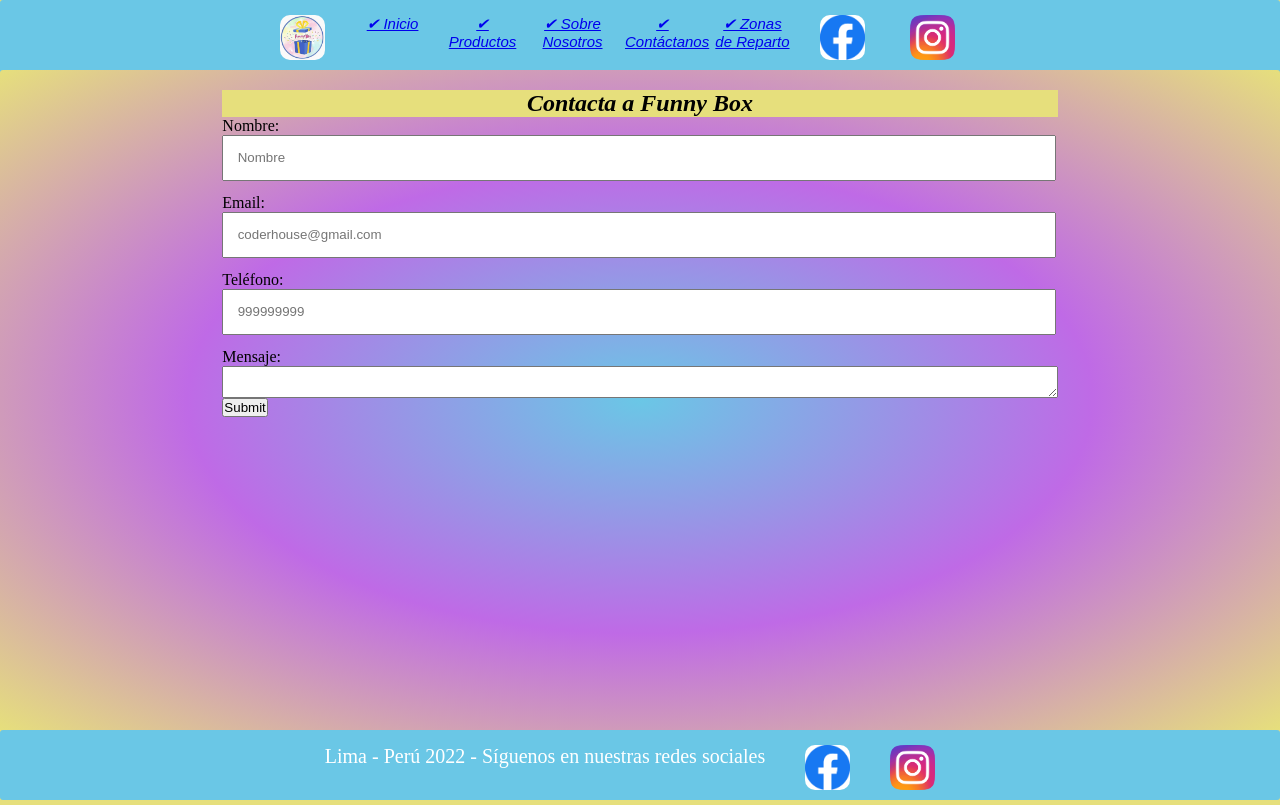
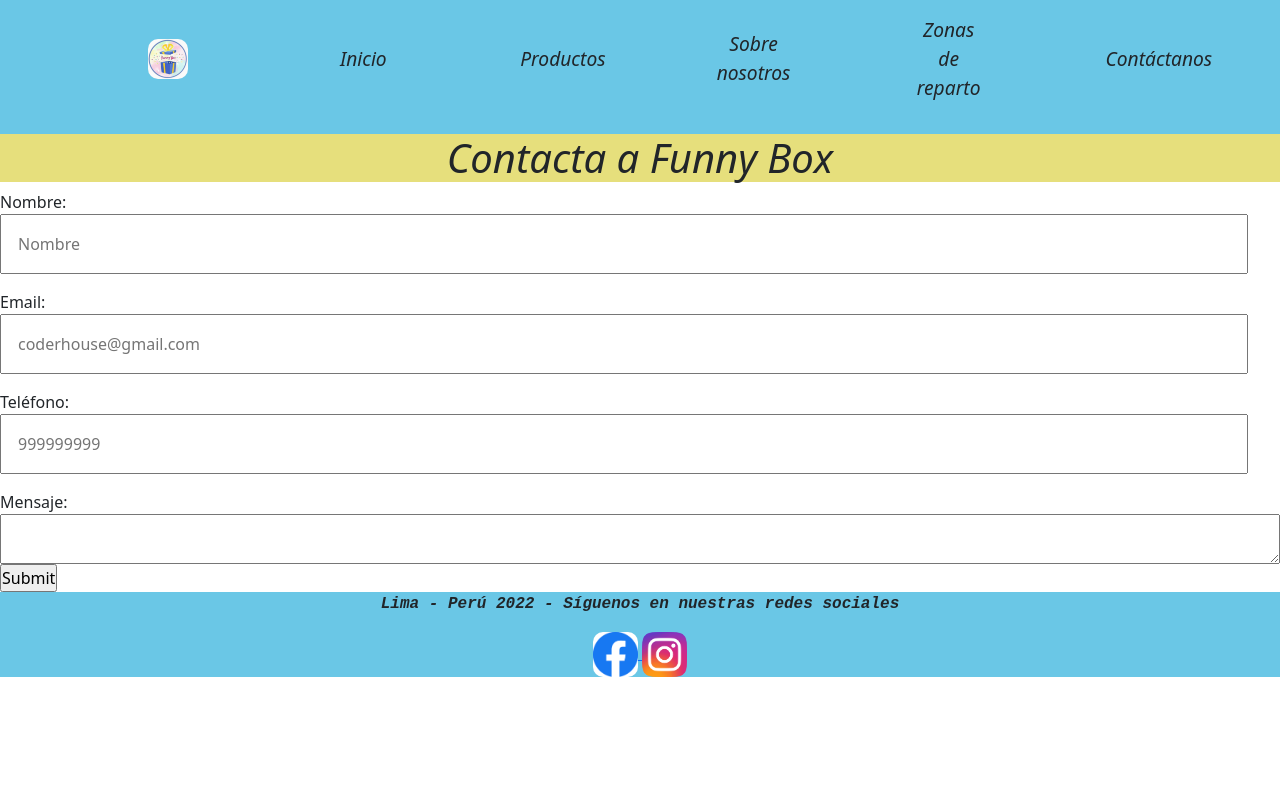
Before and after one commit to Jigeroar87/pf-coderhouse, a plain HTML site: page paginas/contactanos.html in a window 1280 px wide. Drawn offline with Linux system fonts and the light colour scheme.

Commit message:
Se realizó Index|sobre_nosotros con bootstrap + css y js

```diff
--- a/paginas/contactanos.html
+++ b/paginas/contactanos.html
@@ -6,47 +6,50 @@
     <link rel="stylesheet" href="../estilos/style.css">
     <link rel="stylesheet" href="../estilos/animate.css">
     <title>Funny Box</title>
+
+    <!-- Bootstrap CSS -->
+    <link href="../css/bootstrap.min.css" rel="stylesheet" integrity="sha384-1BmE4kWBq78iYhFldvKuhfTAU6auU8tT94WrHftjDbrCEXSU1oBoqyl2QvZ6jIW3" crossorigin="anonymous">
+    <link rel="preconnect" href="https://fonts.googleapis.com">
+    <link rel="preconnect" href="https://fonts.gstatic.com" crossorigin>
+    <link href="https://fonts.googleapis.com/css2?family=Roboto&display=swap" rel="stylesheet">
+
 </head>
-<body class="body__Funnybox">
+<body>
 
     <!--la etiqueta <header> aporta información introductoria (como títulos, subtítulos, logos....)-->
-        <header id="pageHeader">
-
-
+        <header>
             <!--<nav> es la Barra de Navegación-->
-            <nav class="nav__Funnybox">
-
-
-                <!--Menú Principal-->
-                <ul>
-
-                    <!--Logo-->
-                    <li class="animate__animated animate__bounce animate__delay-1s animate__infinite animate__fast">
-                        <a href="../index.html">
-                            <img src="../imagenes/Logo_FunnyBox.JPG" alt=Instagram" width="45px" height="45px">
-                        </a>
+            <nav id="mainNav">
+                <div class="container-fluid " >
+                    <div class="container">
+                        <div class="row">
+                            <div class="col-md-12">
+                                <ul class="navbar ">
+                                    <li><img src="../imagenes/Logo_FunnyBox.JPG" width="40px" height="40px"></li>
+                                    <li class="nav-item ">
+                                      <a class="nav-link text-dark" href="../index.html">Inicio</a>
                                     </li>
-
-                    <li><a href="../index.html"> &#10004; Inicio</a></li>
-                    <li><a href="productos.html"> &#10004; Productos</a></li>
-                    <li><a href="sobre_nosotros.html">&#10004; Sobre Nosotros</a></li>
-                    <li><a href="contactanos.html"> &#10004; Contáctanos</a></li>
-                    <li><a href="zonas_reparto.html"> &#10004; Zonas de Reparto</a></li>
-
-                    <li><a href="https://www.facebook.com/Funny-Box-Per%C3%BA-108836140896985">
-                            <img src="../imagenes/facebook.png" alt=Facebook" width="45px" height="45px">
-                        </a>
+                                    <li class="nav-item">
+                                      <a class="nav-link text-dark" href="productos.html">Productos</a>
                                     </li>
-
-                    <li><a href="https://www.instagram.com/funnybox_pe/?hl=es-la">
-                            <img src="../imagenes/Instagram.png" alt=Instagram" width="45px" height="45px">
-                        </a>
+                                    <li class="nav-item">
+                                      <a class="nav-link text-dark" href="sobre_nosotros.html">Sobre nosotros</a>
+                                    </li>
+                                    <li class="nav-item">
+                                      <a class="nav-link text-dark" href="zonas_reparto.html">Zonas de reparto</a>
+                                    </li>
+                                    <li class="nav-item">
+                                        <a class="nav-link text-dark" href="contactanos.html">Contáctanos</a>
                                       </li>
                                 </ul>
+                            </div>
+                        </div>
+                    </div>
+                </div>
             </nav>
         </header>
 
-        <section id="mainSection" class="form__Funnybox gradiente__img">
+        <section>
                 <form>
                     <h1 id="Fondoh1">Contacta a Funny Box</h1>
 
@@ -71,20 +74,31 @@
 
                 </form>
         </section>
+
         <!--Pie de Página-->
-            <footer id="pageFooter" class="footer__Funnybox" >
-                <!--Imagen como link-->
-                <div>Lima - Perú 2022 - Síguenos en nuestras redes sociales</div>
-                <div>
+            <footer class="footer text-center">
+                <div class="container-fluid">
+                    <div class="container">
+                        <div class="row">
+                            <div class="col-md-6 offset-md-3" >
+                                <p>Lima - Perú 2022 - Síguenos en nuestras redes sociales</p>
                                         <a href="https://www.facebook.com/Funny-Box-Per%C3%BA-108836140896985">
                                             <img src="../imagenes/facebook.png" alt=Facebook" width="45px" height="45px">
                                         </a>
-                </div>
-                <div>
                                         <a href="https://www.instagram.com/funnybox_pe/?hl=es-la">
                                             <img src="../imagenes/Instagram.png" alt=Instagram" width="45px" height="45px">
                                         </a>
                                 </div>
+                            </div>
+                        </div>
+                    </div>
+                </div>
+
             </footer>
+
+    <!-- Option 1: Bootstrap Bundle with Popper -->
+    <script src="../js/bootstrap.bundle.min.js" integrity="sha384-ka7Sk0Gln4gmtz2MlQnikT1wXgYsOg+OMhuP+IlRH9sENBO0LRn5q+8nbTov4+1p" crossorigin="anonymous"></script>
+
+
 </body>
 </html>
```
Also changed, not shown: paginas/sobre_nosotros.html (+2 -2 lines). Lines whose indentation alone changed are shown as unchanged.
